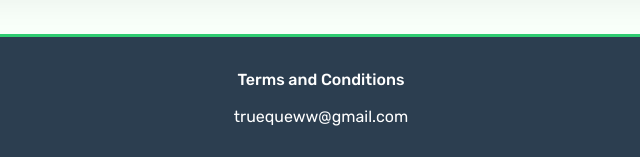
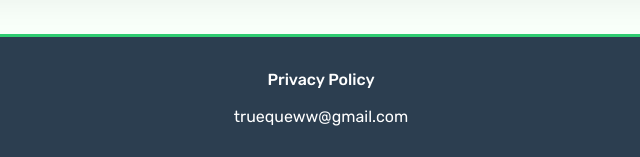
Before and after one commit to Jeiberth/MyWebsite, a plain HTML site: page trueque/deleteAccount/index.html in a window 1280 px wide. Shown: the part 856-1013 px from the top of the page, 319-959 px from the left. Drawn offline with Linux system fonts and the light colour scheme.

Commit message:
Update index.html
Update Label Privacy Policy

```diff
--- a/trueque/deleteAccount/index.html
+++ b/trueque/deleteAccount/index.html
@@ -206,7 +206,7 @@
 
     <footer>
         <div class="footer-content">
-            <p style="margin: 0px;"><a href="../tspp/index.html"">Terms and Conditions</a></p>
+            <p style="margin: 0px;"><a href="../tspp/index.html"">Privacy Policy</a></p>
             <p style="margin: 0px;">truequeww@gmail.com</p>
         </div>
     </footer>
```
